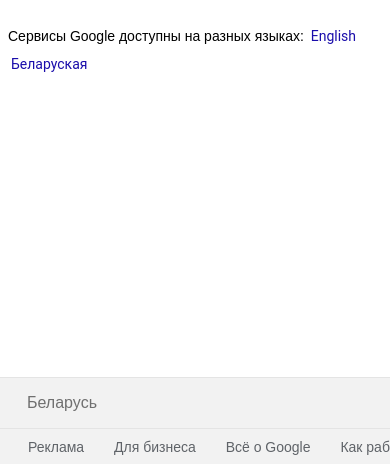
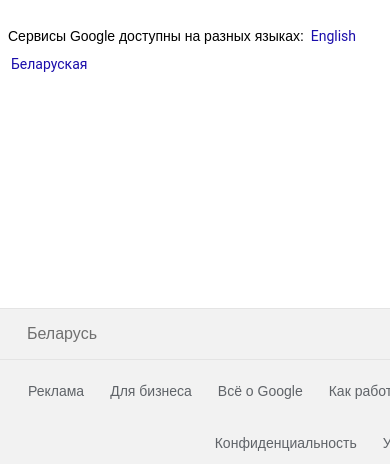
Before and after one commit to VladIvanov2001/google-pages, a plain HTML site: page index.html in a window 390 px wide. Shown: the part 380-844 px from the top of the page. Drawn offline with Linux system fonts and the light colour scheme.

Commit message:
fixed: add media queries

```diff
--- a/style.css
+++ b/style.css
@@ -192,3 +192,18 @@ footer{
     font-size: 14px;
     margin-top: 10px;
 }
+
+@media screen and (max-width: 940px) {
+    .footer-links__info-row__right-side{
+        width: 100%;
+        display: flex;
+        justify-content: center;
+        float: left;
+        margin-left: -30vw;
+
+    }
+    .footer-links__info-row__left-side {
+        display: flex;
+        justify-content: center;
+    }
+}
```
